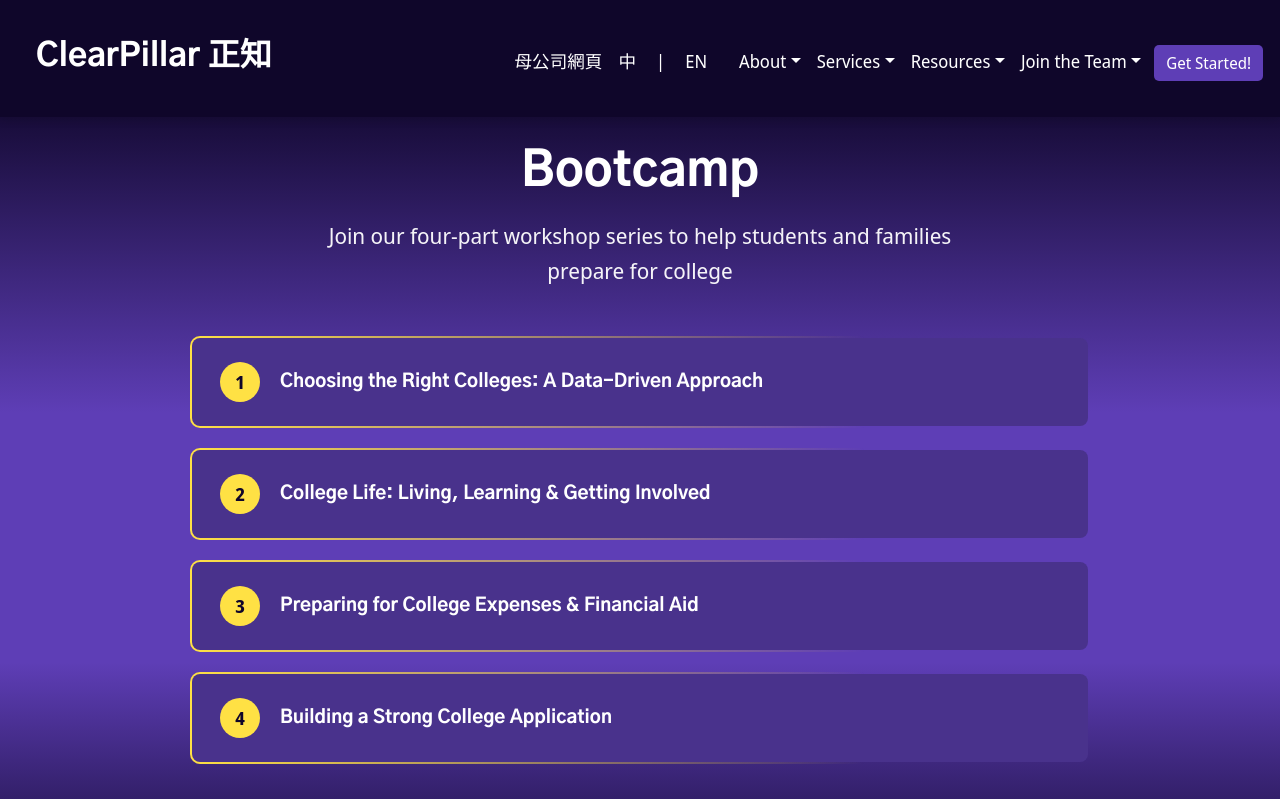
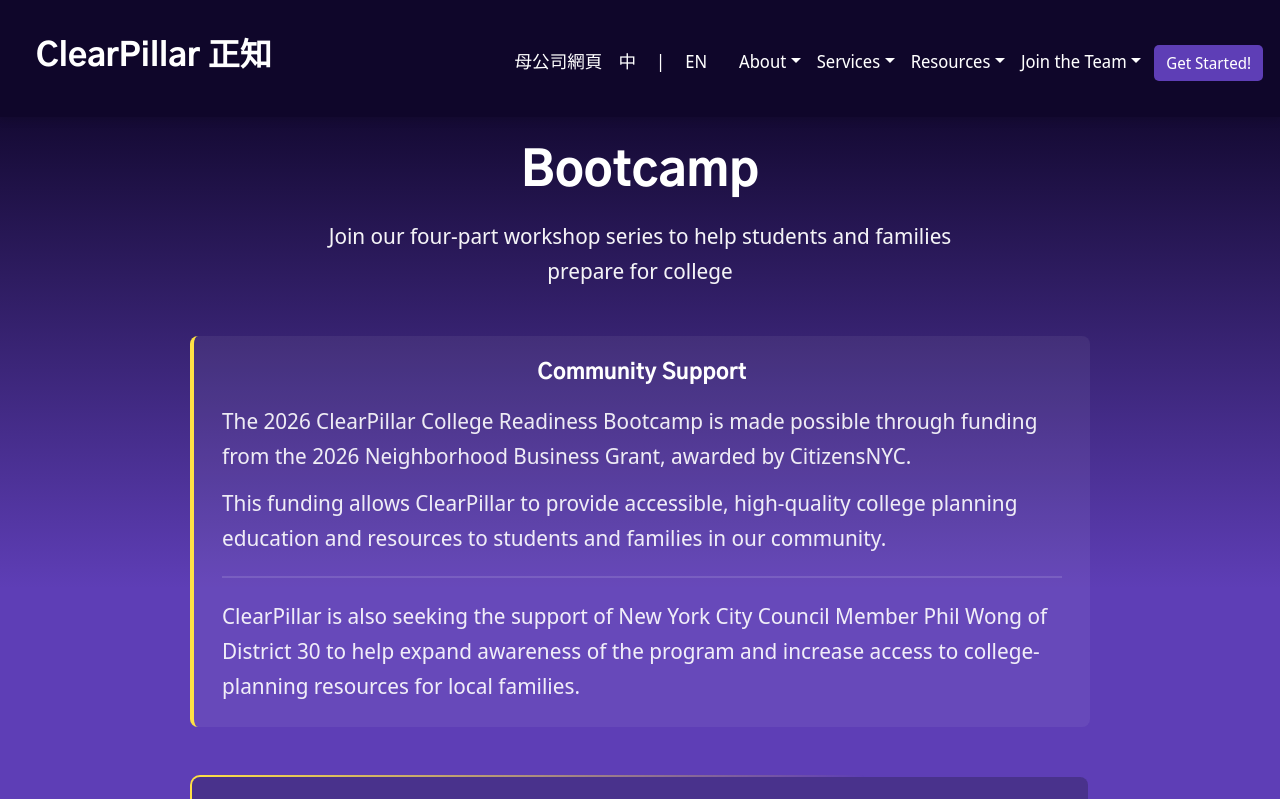
Before and after one commit to thickliaison/clearpillar-platform, a React (Create React App) app in the folder client/: page /resources/bootcamp in a window 1280 px wide. Shown: the top 799 px of the page. Built offline with nearby package versions, Linux system fonts and the light colour scheme.

Commit message:
added community support section to bootcamp page

```diff
--- a/client/src/locales/en/bootcamp.json
+++ b/client/src/locales/en/bootcamp.json
@@ -1,6 +1,12 @@
 {
   "title": "Bootcamp",
   "subtitle": "Join our four-part workshop series to help students and families prepare for college",
+  "community-support": {
+    "title": "Community Support",
+    "paragraph1": "The 2026 ClearPillar College Readiness Bootcamp is made possible through funding from the 2026 Neighborhood Business Grant, awarded by CitizensNYC.",
+    "paragraph2": "This funding allows ClearPillar to provide accessible, high-quality college planning education and resources to students and families in our community.",
+    "paragraph3": "ClearPillar is also seeking the support of New York City Council Member Phil Wong of District 30 to help expand awareness of the program and increase access to college-planning resources for local families."
+  },
   "part1": {
     "title": "Choosing the Right Colleges: A Data-Driven Approach"
   },
--- a/client/src/locales/zh/bootcamp.json
+++ b/client/src/locales/zh/bootcamp.json
@@ -1,6 +1,12 @@
 {
   "title": "訓練營",
   "subtitle": "歡迎參加我們由四部分組成的系列工作坊，幫助學生及家庭為大學做好準備",
+  "community-support": {
+    "title": "社區支持",
+    "paragraph1": "2026年ClearPillar大學預備訓練營的舉辦，是透過CitizensNYC頒發的「2026鄰里商業補助金」資助而成。",
+    "paragraph2": "這筆資助讓ClearPillar得以為社區中的學生與家庭，提供便利且優質的大學規劃教育與資源。",
+    "paragraph3": "ClearPillar也正在尋求紐約市議員 Phil Wong（第30選區）及其辦公室的支持，協助擴大本計畫的知名度，並增加當地家庭獲取大學規劃資源的機會。"
+  },
   "part1": {
     "title": "選擇合適的大學：一種數據驅動的方法"
   },
--- a/client/src/pages/site/student-resources/Bootcamp.js
+++ b/client/src/pages/site/student-resources/Bootcamp.js
@@ -1,18 +1,26 @@
-import { useTranslation } from 'react-i18next';
-import { Link } from 'react-router-dom';
-import styles from 'styles/Bootcamp.module.css';
+import { useTranslation } from "react-i18next";
+import { Link } from "react-router-dom";
+import styles from "styles/Bootcamp.module.css";
 
 export default function Bootcamp() {
-  const { t } = useTranslation('bootcamp');
+  const { t } = useTranslation("bootcamp");
 
-  const parts = ['part1', 'part2', 'part3', 'part4'];
+  const parts = ["part1", "part2", "part3", "part4"];
 
   return (
     <section className={styles.section}>
       <div className={styles.container}>
         <div className={styles.header}>
-          <h1>{t('title')}</h1>
-          <p className={styles.subtitle}>{t('subtitle')}</p>
+          <h1>{t("title")}</h1>
+          <p className={styles.subtitle}>{t("subtitle")}</p>
+        </div>
+
+        <div className={styles.communitySupport}>
+          <h2>{t("community-support.title")}</h2>
+          <p>{t("community-support.paragraph1")}</p>
+          <p>{t("community-support.paragraph2")}</p>
+          <hr className={styles.communitySupportDivider} />
+          <p>{t("community-support.paragraph3")}</p>
         </div>
 
         <div className={styles.parts}>
@@ -25,9 +33,12 @@
         </div>
 
         <div className={styles.cta}>
-          <Link to="/resources/bootcamp/register" className={`btn ${styles.btn}`}>
+          <Link
+            to="/resources/bootcamp/register"
+            className={`btn ${styles.btn}`}
+          >
             <i className="fa-solid fa-user-plus pe-2"></i>
-            {t('register-button')}
+            {t("register-button")}
           </Link>
         </div>
       </div>
--- a/client/src/styles/Bootcamp.module.css
+++ b/client/src/styles/Bootcamp.module.css
@@ -1,5 +1,11 @@
 .section {
-  background: linear-gradient(0deg, rgba(15, 6, 42, 1) 0%, rgba(94, 62, 182, 1) 30%, rgba(94, 62, 182, 1) 60%, rgba(15, 6, 42, 1) 100%);
+  background: linear-gradient(
+    0deg,
+    rgba(15, 6, 42, 1) 0%,
+    rgba(94, 62, 182, 1) 30%,
+    rgba(94, 62, 182, 1) 60%,
+    rgba(15, 6, 42, 1) 100%
+  );
   color: white;
   min-height: calc(100vh - 200px);
   padding: 4rem 2rem;
@@ -24,6 +30,37 @@
   opacity: 0.95;
 }
 
+.communitySupport {
+  text-align: left;
+  background: rgba(255, 255, 255, 0.06);
+  border-left: 4px solid #ffe144;
+  border-radius: 8px;
+  padding: 1.5rem 1.75rem;
+  margin-bottom: 3rem;
+}
+
+.communitySupport h2 {
+  margin: 0 0 0.75rem;
+  font-size: 1.35rem;
+}
+
+.communitySupport p {
+  margin: 0 0 0.75rem;
+  line-height: 1.6;
+  opacity: 0.9;
+  font-size: 1rem;
+}
+
+.communitySupport p:last-child {
+  margin-bottom: 0;
+}
+
+.communitySupportDivider {
+  border: none;
+  border-top: 2px solid rgba(255, 255, 255, 0.5);
+  margin: 1.25rem 0;
+}
+
 .parts {
   display: flex;
   flex-direction: column;
@@ -36,8 +73,10 @@
   align-items: center;
   gap: 1.25rem;
   text-align: left;
-  background: linear-gradient(#49328c, #49328c) padding-box,
-    linear-gradient(90deg, rgba(255, 225, 68, 1) 0%, rgba(0, 0, 0, 0) 75%) border-box;
+  background:
+    linear-gradient(#49328c, #49328c) padding-box,
+    linear-gradient(90deg, rgba(255, 225, 68, 1) 0%, rgba(0, 0, 0, 0) 75%)
+      border-box;
   border: 2px solid transparent;
   border-radius: 10px;
   padding: 1.5rem 1.75rem;
@@ -51,7 +90,7 @@
   width: 2.5rem;
   height: 2.5rem;
   border-radius: 50%;
-  background-color: #FFE144;
+  background-color: #ffe144;
   color: #0f062a;
   font-weight: bold;
   font-size: 1.1rem;
@@ -71,7 +110,7 @@
   border-radius: 10px;
   padding: 12px 28px;
   font-size: 1.1rem;
-  background-color: #FFE144;
+  background-color: #ffe144;
   color: #0f062a;
   border: none;
   text-decoration: none;
```
